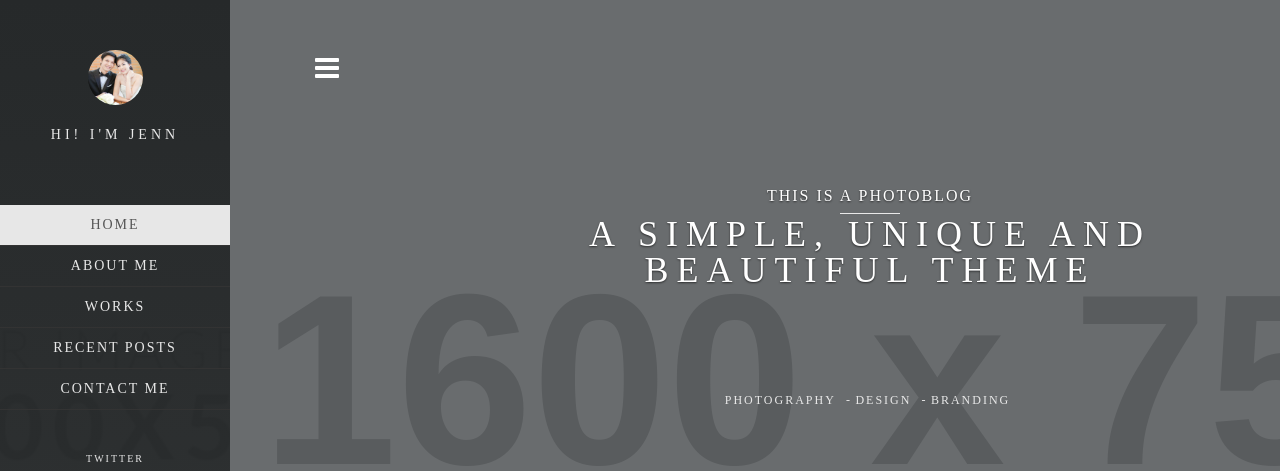
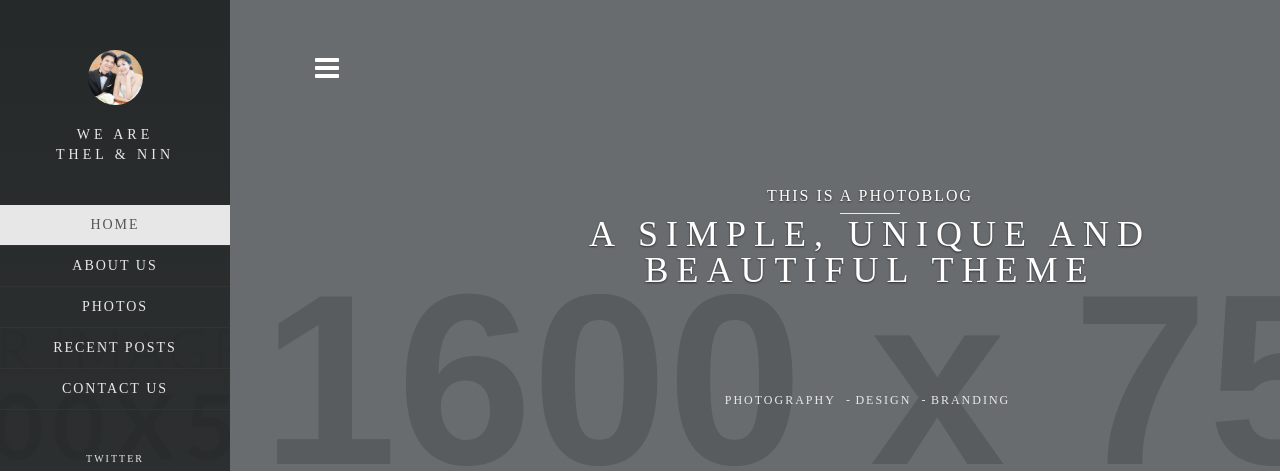
Before and after one commit to sokunthel/www.thelandnin.com, a plain HTML site: page index.html in a window 1280 px wide. Both pictures are taken after a click on the element 97 px from the left and 49 px from the top of the page. Shown: the top 471 px of the page. Drawn offline with nearby package versions, Linux system fonts and the light colour scheme; some packages are replaced by stand-ins of ours; files that its build step writes are made by us from their sources; placeholder pictures from the web are drawn by us; a script that the page names is missing.

Commit message:
update nav on homepage

```diff
--- a/index.html
+++ b/index.html
@@ -6,7 +6,7 @@
     <meta charset="utf-8">
     <!--[if IE]><meta http-equiv="x-ua-compatible" content="IE=9" /><![endif]-->
     <meta name="viewport" content="width=device-width, initial-scale=1">
-    <title>Sokunthel &amp; Tharanin</title>
+    <title>Sokunthel + Tharanin</title>
     <meta name="description" content="">
     <meta name="keywords" content="">
 
@@ -56,13 +56,13 @@
     ================================================== -->
     <div class="navmenu navmenu-default navmenu-fixed-left offcanvas"> <!--- Off Canvas Side Menu -->
       <img src="img/user.jpg" alt="..." class="img-circle user-img"> <!--- User Icon/Image -->
-      <a class="navmenu-brand" href="about-me.html">Hi! I'M Jenn</a> <!--- User Name -->
+      <a class="navmenu-brand" href="about-me.html">We are<br/>Thel &amp; Nin</a> <!--- User Name -->
       <ul class="nav navmenu-nav"> <!--- Menu -->
         <li class="active"><a href="index.html">Home</a></li>
-        <li><a href="about-me.html">About Me</a></li>
-        <li><a href="works.html">Works</a></li>
+        <li><a href="about-me.html">About Us</a></li>
+        <li><a href="photos.html">Photos</a></li>
         <li><a href="blog.html">Recent Posts</a></li>
-        <li><a href="contact.html">Contact Me</a></li>
+        <li><a href="contact.html">Contact Us</a></li>
       </ul><!--- End Menu -->
 
       <ul class="social-media"> <!--- User Social Media -->
```
Also changed, not shown: photos.html (renamed from works.html).
